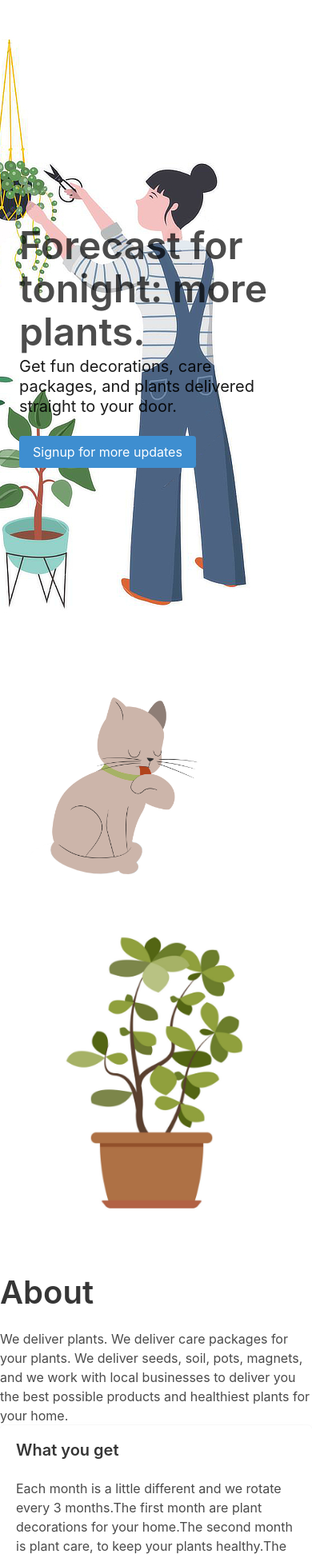
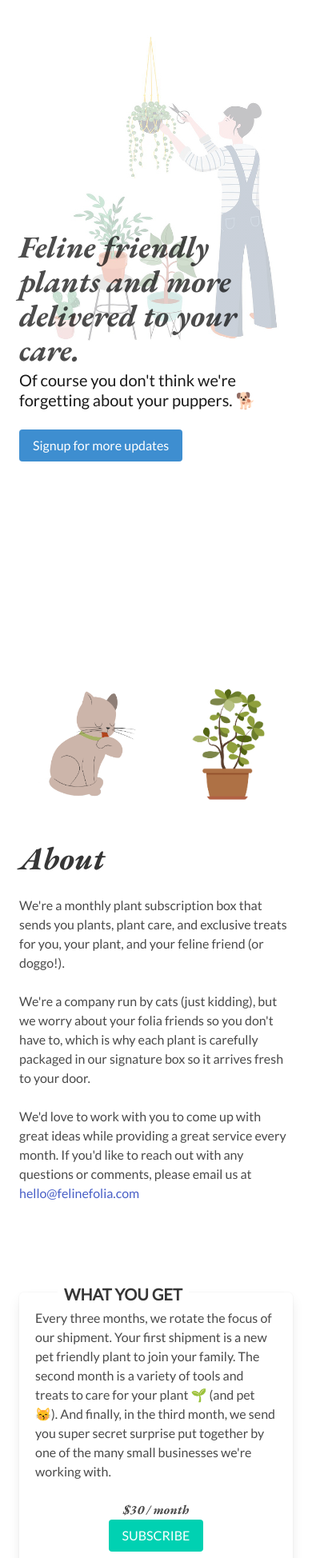
Before and after one commit to joshuar500/felinefolia-react, a React (Create React App) app: page / in a window 390 px wide. Shown: the part 42-1990 px from the top of the page at 80% size. Built offline with nearby package versions, Linux system fonts and the light colour scheme.

Commit message:
Update homepage verbiage, images, mobile states

```diff
--- a/public/index.html
+++ b/public/index.html
@@ -10,6 +10,9 @@
     -->
     <link rel="manifest" href="%PUBLIC_URL%/manifest.json">
     <link rel="shortcut icon" href="%PUBLIC_URL%/favicon.ico">
+
+    <!-- External CSS -->
+    <link href="https://fonts.googleapis.com/css?family=EB+Garamond:700,700i|Lato" rel="stylesheet">
     <!--
       Notice the use of %PUBLIC_URL% in the tags above.
       It will be replaced with the URL of the `public` folder during the build.
--- a/src/components/About.js
+++ b/src/components/About.js
@@ -5,18 +5,22 @@ import houseplant from '../img/felinefolia_homepage_houseplant.png';
 
 export function About(props) {
   return(
-    <section id="about">
+    <section id="about" className="bd-lead">
       <div className="container">
         <div className="columns">
           <div className="column is-two-fifths">
-            <div className="columns">
+            <div className="columns is-mobile">
               <div className="column"><img src={cat} alt="Cool kitty" /></div>
               <div className="column"><img src={houseplant} alt="Cool kitty" /></div>
             </div>
           </div>
           <div className="column">
             <h2 className="title is-2">About</h2>
-            <p>We deliver plants. We deliver care packages for your plants. We deliver seeds, soil, pots, magnets, and we work with local businesses to deliver you the best possible products and healthiest plants for your home.</p>
+            <p>We're a monthly plant subscription box that sends you plants, plant care, and exclusive treats for you, your plant, and your feline friend (or doggo!). </p>
+            <br />
+            <p>We're a company run by cats (just kidding), but we worry about your folia friends so you don't have to, which is why each plant is carefully packaged in our signature box so it arrives fresh to your door.</p>
+            <br />
+            <p>We'd love to work with you to come up with great ideas while providing a great service every month. If you'd like to reach out with any questions or comments, please email us at <a href="mailto:hello@felinefolia.com">hello@felinefolia.com</a></p>
           </div>
         </div>
       </div>
--- a/src/components/Footer.js
+++ b/src/components/Footer.js
@@ -5,7 +5,7 @@ export function Footer(props) {
     <footer className="footer">
       <div className="content has-text-centered">
         <p>
-          <strong>&copy; Feline Folia { new Date().getFullYear() }</strong> by <a href="https://ya.com">Josh Rincon &amp; Cayla Ramirez</a>.
+          <strong>&copy; Feline Folia { new Date().getFullYear() }</strong> by <a href="http://joshrincon.com">Josh Rincon</a> &amp; <a>Cayla Ramirez</a>.
         </p>
       </div>
     </footer>
--- a/src/components/Hero.js
+++ b/src/components/Hero.js
@@ -4,23 +4,23 @@ import { Link } from 'react-router-dom';
 export function Hero(props) {
   if (props.fullHeight) {
     return (
-      <section className="hero is-light is-fullheight">
+      <header className="hero is-light is-fullheight">
         <div className="hero-body homepage-bg">
           <div className="container">
             <p className="title is-1">
-              Forecast for tonight: more plants.
+              Feline friendly plants and more<br /> delivered to your care.
             </p>
             <p className="subtitle">
-              Get fun decorations, care packages, and plants delivered straight to your door.
+              Of course you don't think we're forgetting about your puppers. <span role="img" aria-label="doggo">🐕</span>
             </p>
             <Link to="/subscribe" className="button is-info">Signup for more updates</Link>
           </div>
         </div>
-      </section>
+      </header>
     );
   }
   return (
-    <section className="hero is-light">
+    <header className="hero is-light">
       <div className="hero-body">
         <div className="container has-text-centered">
           <p className="title is-3">
@@ -31,6 +31,6 @@ export function Hero(props) {
           </p>
         </div>
       </div>
-    </section>
+    </header>
   );
 }
--- a/src/components/Navbar.js
+++ b/src/components/Navbar.js
@@ -12,13 +12,13 @@ export function Navbar(props) {
           <Link to="/" className="navbar-item">
             <img src={logo} alt="Logo" />
           </Link>
-          <span className="navbar-burger burger" data-target="navbarMenuHeroB">
+          <span className="navbar-burger burger" data-target="navbarMenuHeroA">
             <span />
             <span />
             <span />
           </span>
         </div>
-        <div id="navbarMenuHeroB" className="navbar-menu">
+        <div id="navbarMenuHeroA" className="navbar-menu">
           <div className="navbar-end">
             <a href="/#about" className="navbar-item">
               about
--- a/src/components/WYG.js
+++ b/src/components/WYG.js
@@ -1,7 +1,7 @@
 import React from 'react';
 import { Link } from 'react-router-dom';
 
-import plant from '../img/felinefolia_homepage_houseplant.png';
+import plant from '../img/felinefolia_leaves.png';
 
 export function WhatYouGet(props) {
   return(
@@ -11,18 +11,14 @@ export function WhatYouGet(props) {
           <div className="columns is-vcentered">
             <div className="column is-5">
               <h5 className="title is-5">What you get</h5>
-              <span>Each month is a little different and we rotate every 3 months.</span>
-              <span>The first month are plant decorations for your home.</span>
-              <span>The second month is plant care, to keep your plants healthy.</span>
-              <span>The third month is always a new plant.</span>
-              <span>This month we are shipping plant decorations.</span>
+              <p>Every three months, we rotate the focus of our shipment. Your first shipment is a new pet friendly plant to join your family. The second month is a variety of tools and treats to care for your plant <span role="img" aria-label="seedling">🌱</span> (and pet <span role="img" aria-label="meow">😽</span>). And finally, in the third month, we send you super secret surprise put together by one of the many small businesses we're working with.</p>
             </div>
-            <div className="column is-3 has-text-centered">
+            <div className="column is-4 has-text-centered">
               <h1>$30 / month</h1>
               <Link to="/subscribe" className="button is-primary">SUBSCRIBE</Link><br />
               {/* <a>buy a gift for a friend or family member</a> */}
             </div>
-            <div className="column is-4 has-text-centered">
+            <div className="column is-3 has-text-centered">
               <img className="cta-plant" src={plant} alt="plant"/>
             </div>
           </div>
--- a/src/containers/App.js
+++ b/src/containers/App.js
@@ -4,10 +4,17 @@ import { BrowserRouter as Router, Route } from "react-router-dom";
 import Homepage from './Homepage';
 import Subscribe from './Subscribe';
 
+import { navbarBurgerHelper } from '../helpers/navbar';
+
 import 'bulma/css/bulma.css'
 import '../styles/App.css';
 
 class App extends Component {
+
+  componentDidMount() {
+    navbarBurgerHelper();
+  }
+
   render() {
     return (
       <Router>
--- /dev/null
+++ b/src/helpers/navbar.js
@@ -0,0 +1,27 @@
+export function navbarBurgerHelper() {
+  document.addEventListener('DOMContentLoaded', () => {
+
+    // Get all "navbar-burger" elements
+    const $navbarBurgers = Array.prototype.slice.call(document.querySelectorAll('.navbar-burger'), 0);
+
+    // Check if there are any navbar burgers
+    if ($navbarBurgers.length > 0) {
+
+      // Add a click event on each of them
+      $navbarBurgers.forEach( el => {
+        el.addEventListener('click', () => {
+
+          // Get the target from the "data-target" attribute
+          const target = el.dataset.target;
+          const $target = document.getElementById(target);
+
+          // Toggle the "is-active" class on both the "navbar-burger" and the "navbar-menu"
+          el.classList.toggle('is-active');
+          $target.classList.toggle('is-active');
+
+        });
+      });
+    }
+
+  });
+}
--- a/src/styles/App.css
+++ b/src/styles/App.css
@@ -1,13 +1,58 @@
 /* .hero {
   height: 100vh;
 } */
-.hero.is-light {
-  background: #fff;
+
+body {
+  font-family: "Lato", "Segoe UI", "Roboto", "Oxygen", "Ubuntu", "Cantarell", "Fira Sans", "Droid Sans", "Helvetica Neue", "Helvetica", "Arial", sans-serif;
 }
-.hero-body.homepage-bg {
-  background: url('../img/felinefolia.jpg') right no-repeat;
+
+h1, h2, h3, h4, h5, .title {
+  font-family: "EB Garamond", serif;
+  font-style: italic;
 }
 
 img.cta-plant {
   height: 200px;
 }
+
+.hero.is-light {
+  background: #fff;
+}
+
+.hero-body.homepage-bg {
+  background: url("../img/felinefolia.jpg") right no-repeat;
+}
+
+#whatyouget {
+  margin-top: 7rem;
+}
+
+#whatyouget .title {
+  position: absolute;
+  top: -0.55rem;
+  left: 3rem;
+  text-transform: uppercase;
+  background-color: #fff;
+  font-style: normal;
+  font-family: "Lato", sans-serif;
+  padding-left: 0.5rem;
+  padding-right: 0.5rem;
+}
+
+@media screen and (max-width: 768px) {
+  section {
+    padding-left: 1.5rem;
+    padding-right: 1.5rem;
+  }
+
+  .hero-body.homepage-bg {
+    background-size: contain;
+    background-repeat: no-repeat;
+    background-position: top right;
+    background-image: linear-gradient(to bottom, rgba(255,255,255,0.7) 0%,rgba(255,255,255,0.7) 100%), url("../img/felinefolia.jpg");
+  }
+
+  .hero-body .title {
+    font-size: 2.4rem;
+  }
+}
```
Also changed, not shown: src/img/felinefolia_leaves.png (added).
